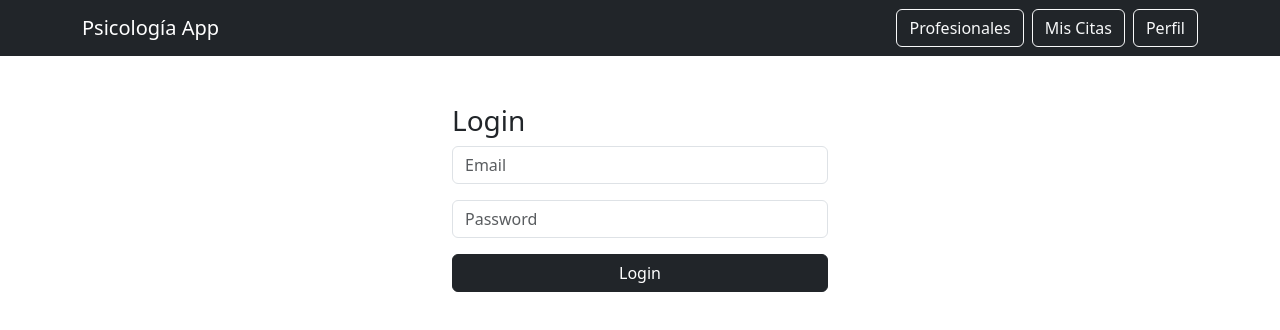
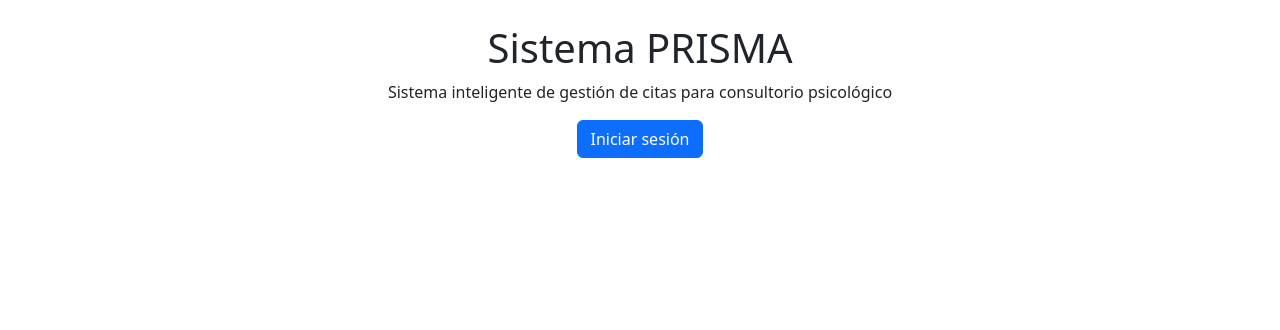
Before and after one commit to ANIMAvgn/ProyectoFinal_TalentoTech1, an Angular app in the folder frontend/: page / in a window 1280 px wide. Shown: the top 330 px of the page. Built offline with nearby package versions, Linux system fonts and the light colour scheme.

Commit message:
Update Landing Page

```diff
--- a/frontend/src/app/app.html
+++ b/frontend/src/app/app.html
@@ -1,4 +1,4 @@
-<nav class="navbar navbar-expand-lg navbar-dark bg-dark">
+<nav *ngIf="isLoggedIn()" class="navbar navbar-expand-lg navbar-dark bg-dark">
   <div class="container">
     <a class="navbar-brand">Psicología App</a>
 
--- a/frontend/src/app/app.ts
+++ b/frontend/src/app/app.ts
@@ -1,12 +1,19 @@
 import { Component, signal } from '@angular/core';
 import { RouterOutlet } from '@angular/router';
+import { NgIf } from '@angular/common';
 
 @Component({
   selector: 'app-root',
-  imports: [RouterOutlet],
+  imports: [RouterOutlet, NgIf],
   templateUrl: './app.html',
   styleUrl: './app.css'
 })
 export class App {
+
   protected readonly title = signal('frontend');
+
+  isLoggedIn(): boolean {
+    return !!localStorage.getItem('token');
+  }
+
 }
--- /dev/null
+++ b/frontend/src/app/pages/landing/landing.html
@@ -0,0 +1,17 @@
+<section class="hero">
+
+  <div class="container text-center">
+
+    <h1>Sistema PRISMA</h1>
+
+    <p>
+      Sistema inteligente de gestión de citas para consultorio psicológico
+    </p>
+
+    <button routerLink="/login" class="btn btn-primary">
+      Iniciar sesión
+    </button>
+
+  </div>
+
+</section>
```
Also changed, not shown: frontend/src/app/app.routes.ts (+12 -2 lines), frontend/src/app/pages/landing/landing.ts (added, +12 -0 lines), frontend/src/app/pages/landing/landing.css (added), 1 other file (tests, documents, lock files or other folders).
